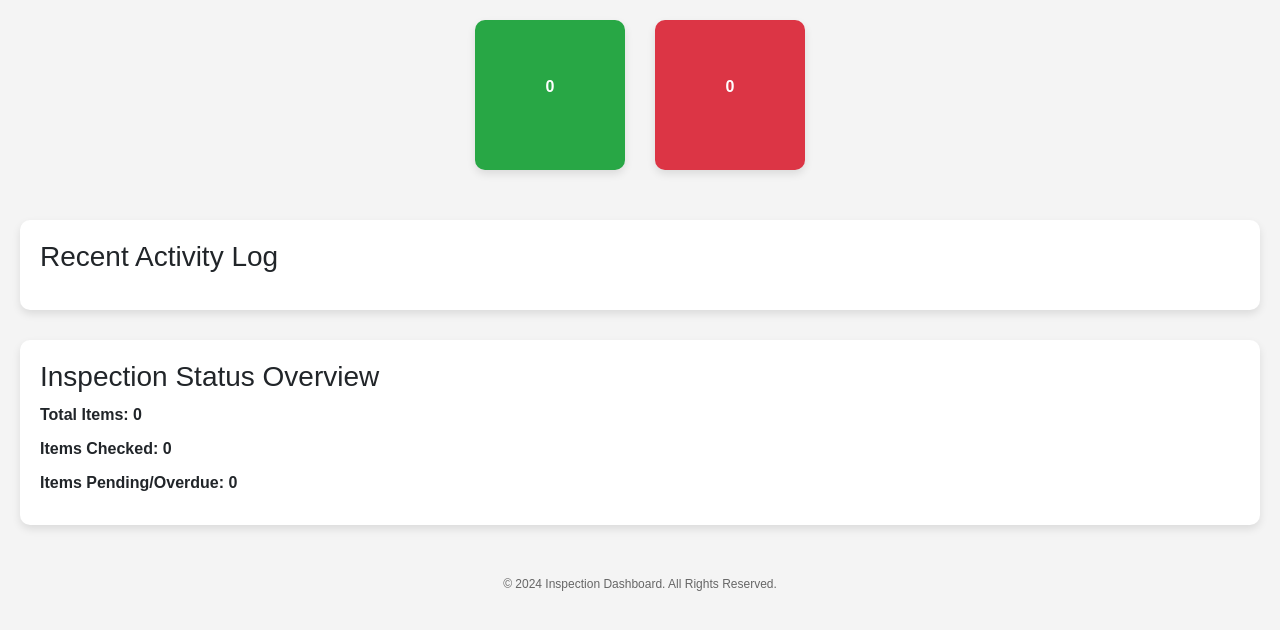
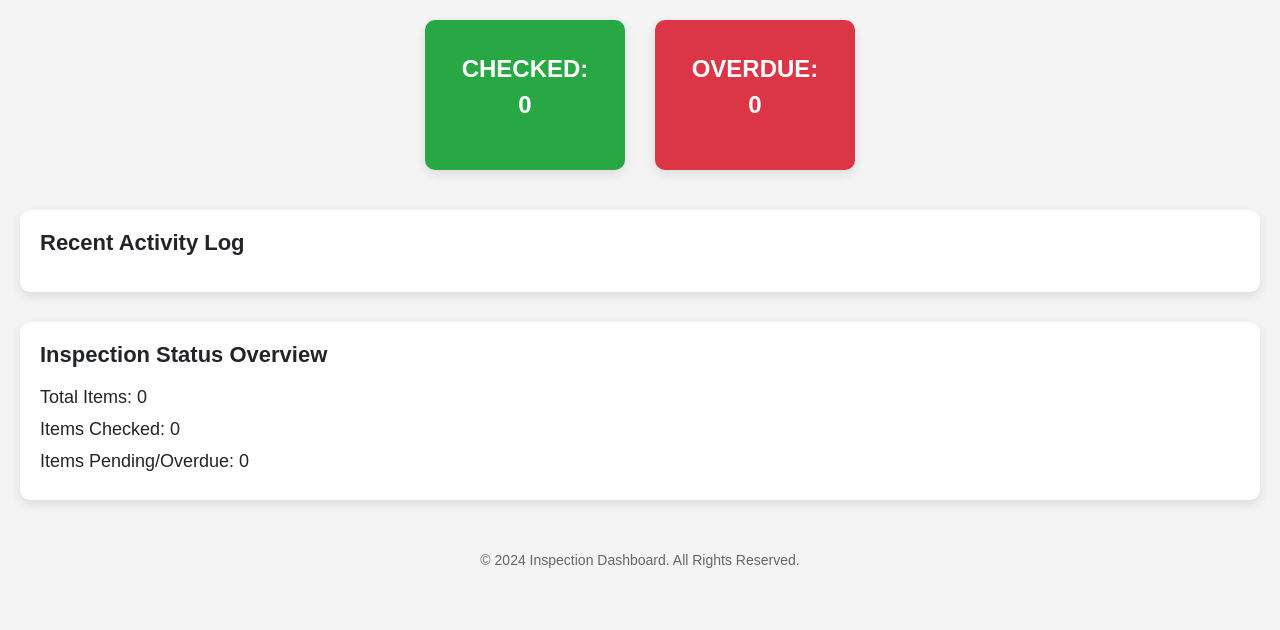
Before and after one commit to MuhammadIshaqSkd/CMS, a Django app: page / in a window 1280 px wide. Shown: the top 630 px of the page. Run offline with Django 5.2, Linux system fonts and the light colour scheme; data that the repository does not hold is empty.

Commit message:
updated UI

```diff
--- a/templates/home.html
+++ b/templates/home.html
@@ -2,40 +2,45 @@
 <html lang="en">
 <head>
     <meta charset="UTF-8">
+    <meta name="viewport" content="width=device-width, initial-scale=1.0">
     <title>Main Page</title>
     <link rel="stylesheet" href="https://cdn.jsdelivr.net/npm/bootstrap@5.3.2/dist/css/bootstrap.min.css">
     <style>
         body {
             font-family: Arial, sans-serif;
+            background-color: #f4f4f4;
             margin: 0;
             padding: 20px;
-            background-color: #f4f4f4;
         }
 
         .dashboard {
             display: flex;
             justify-content: center;
             gap: 30px;
-            margin-bottom: 50px;
+            margin-bottom: 40px;
+            flex-wrap: wrap;
         }
 
         .box {
-            width: 150px;
+            width: 200px;
             height: 150px;
             display: flex;
             align-items: center;
             justify-content: center;
             border-radius: 10px;
-            box-shadow: 0 4px 8px rgba(0, 0, 0, 0.1);
+            box-shadow: 0 4px 12px rgba(0, 0, 0, 0.1);
             cursor: pointer;
-            transition: transform 0.2s ease-in-out;
+            transition: transform 0.3s ease-in-out, box-shadow 0.3s ease;
             text-transform: uppercase;
             font-weight: bold;
+            font-size: 24px;
             color: white;
+            text-align: center;
         }
 
         .box:hover {
-            transform: scale(1.05);
+            transform: scale(1.1);
+            box-shadow: 0 8px 16px rgba(0, 0, 0, 0.2);
         }
 
         .green-box {
@@ -46,40 +51,29 @@
             background-color: #dc3545;
         }
 
-        .search-bar, .filters {
-            margin: 20px 0;
-            text-align: center;
-        }
-
-        .search-bar input {
-            padding: 10px;
-            width: 50%;
-            border: 1px solid #ccc;
-            border-radius: 5px;
-        }
-
-        .filters select {
-            padding: 10px;
-            border: 1px solid #ccc;
-            border-radius: 5px;
-        }
-
         .activity-log, .overview {
             background-color: white;
             padding: 20px;
             border-radius: 10px;
-            box-shadow: 0 4px 8px rgba(0, 0, 0, 0.1);
+            box-shadow: 0 4px 12px rgba(0, 0, 0, 0.1);
             margin-top: 30px;
         }
 
+        .activity-log h3, .overview h3 {
+            font-size: 22px;
+            font-weight: bold;
+            margin-bottom: 15px;
+        }
+
         .activity-log ul {
-            list-style-type: none;
+            list-style: none;
             padding: 0;
         }
 
         .activity-log ul li {
-            padding: 10px;
-            border-bottom: 1px solid #ccc;
+            padding: 12px;
+            border-bottom: 1px solid #ddd;
+            font-size: 16px;
         }
 
         .activity-log ul li:last-child {
@@ -87,53 +81,60 @@
         }
 
         .overview p {
-            font-weight: bold;
-            margin: 10px 0;
+            font-size: 18px;
+            margin: 5px 0;
+            font-weight: 500;
         }
 
-        footer {
+        .footer {
             text-align: center;
             margin-top: 50px;
-            font-size: 12px;
+            font-size: 14px;
             color: #666;
+        }
+
+        /* Responsive adjustments */
+        @media (max-width: 768px) {
+            .box {
+                width: 160px;
+                height: 120px;
+                font-size: 20px;
+            }
+            .activity-log h3, .overview h3 {
+                font-size: 20px;
+            }
+            .activity-log ul li {
+                font-size: 14px;
+            }
         }
     </style>
 </head>
 <body>
 
+    <!-- Dashboard Section -->
     <div class="dashboard">
         <div onclick="location.href='{% url 'inspect_item' %}'" class="box green-box">
-            <p>{{ checked_items }}</p>
+            <p>Checked: <br> {{ checked_items }}</p>
         </div>
 
         <div onclick="location.href='{% url 'overdue_item' %}'" class="box red-box">
-            <p>{{ pending_items }}</p>
+            <p>Overdue: <br> {{ pending_items }}</p>
         </div>
     </div>
 
-<!--    <div class="search-bar">-->
-<!--        <input type="text" placeholder="Search items..." class="form-control">-->
-<!--    </div>-->
-
-<!--    <div class="filters">-->
-<!--        <select class="form-select">-->
-<!--            <option value="all">All Items</option>-->
-<!--            <option value="inspected">Inspected</option>-->
-<!--            <option value="overdue">Overdue</option>-->
-<!--        </select>-->
-<!--    </div>-->
-
+    <!-- Activity Log Section -->
     <div class="activity-log">
         <h3>Recent Activity Log</h3>
         <ul>
             {% for item in recent_activity %}
             {% if item.checklist == "Available" %}
-            <li>{{ item.location }} - Inspected by {{ item.inspected_by }} on {{ item.modified }} - Comments or fixes: {{ item.comments }}</li>
+            <li>{{ item.location }} - Inspected by {{ item.inspected_by }} on {{ item.modified }} - Comments: {{ item.comments }}</li>
             {% endif %}
             {% endfor %}
         </ul>
     </div>
 
+    <!-- Overview Section -->
     <div class="overview">
         <h3>Inspection Status Overview</h3>
         <p>Total Items: {{ total_items }}</p>
@@ -141,15 +142,12 @@
         <p>Items Pending/Overdue: {{ pending_items }}</p>
     </div>
 
-    <footer>
+    <!-- Footer Section -->
+    <footer class="footer">
         &copy; 2024 Inspection Dashboard. All Rights Reserved.
     </footer>
 
-    <script>
-        function showItemDetails(itemId) {
-            // Redirect or open a modal to show item details
-            window.location.href = '/item/' + itemId;
-        }
-    </script>
+    <!-- Optional JavaScript -->
+    <script src="https://cdn.jsdelivr.net/npm/bootstrap@5.3.2/dist/js/bootstrap.bundle.min.js"></script>
 </body>
 </html>
```
Also changed, not shown: templates/item_list.html (+25 -6 lines).
